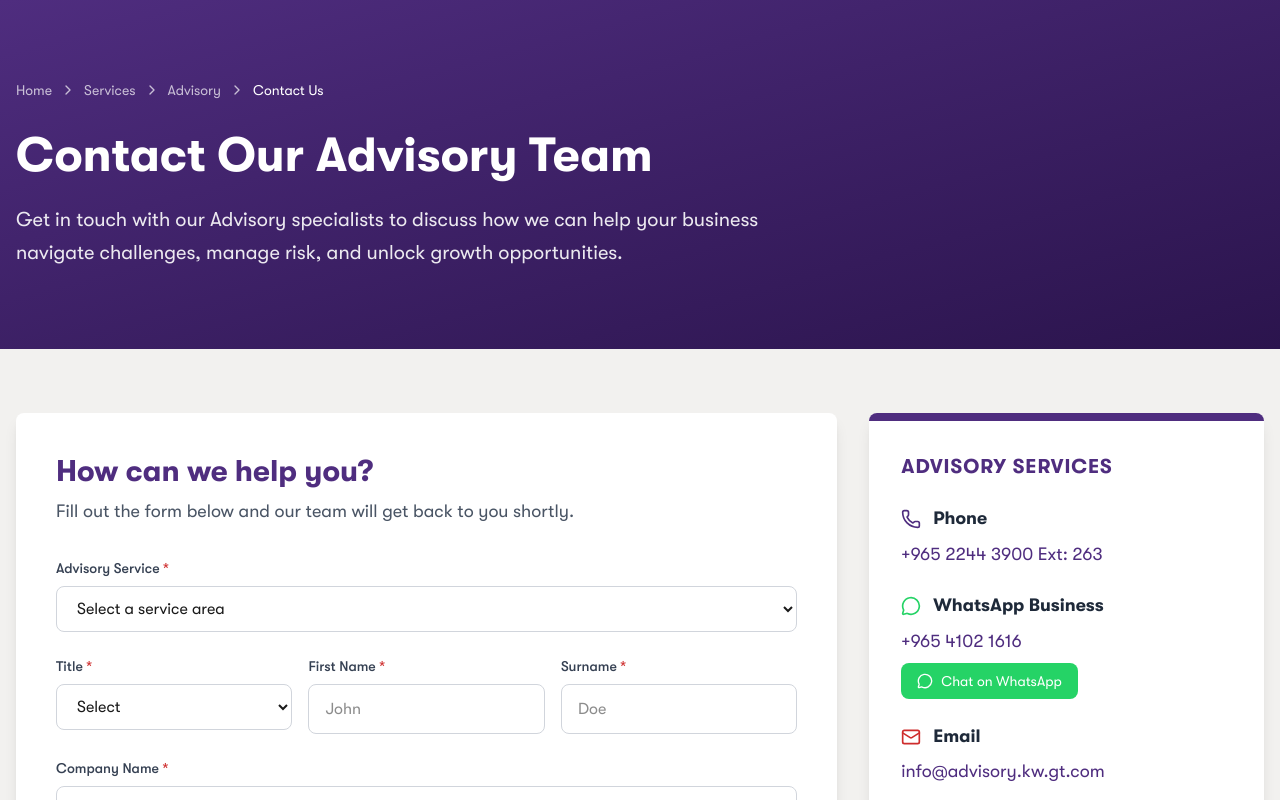
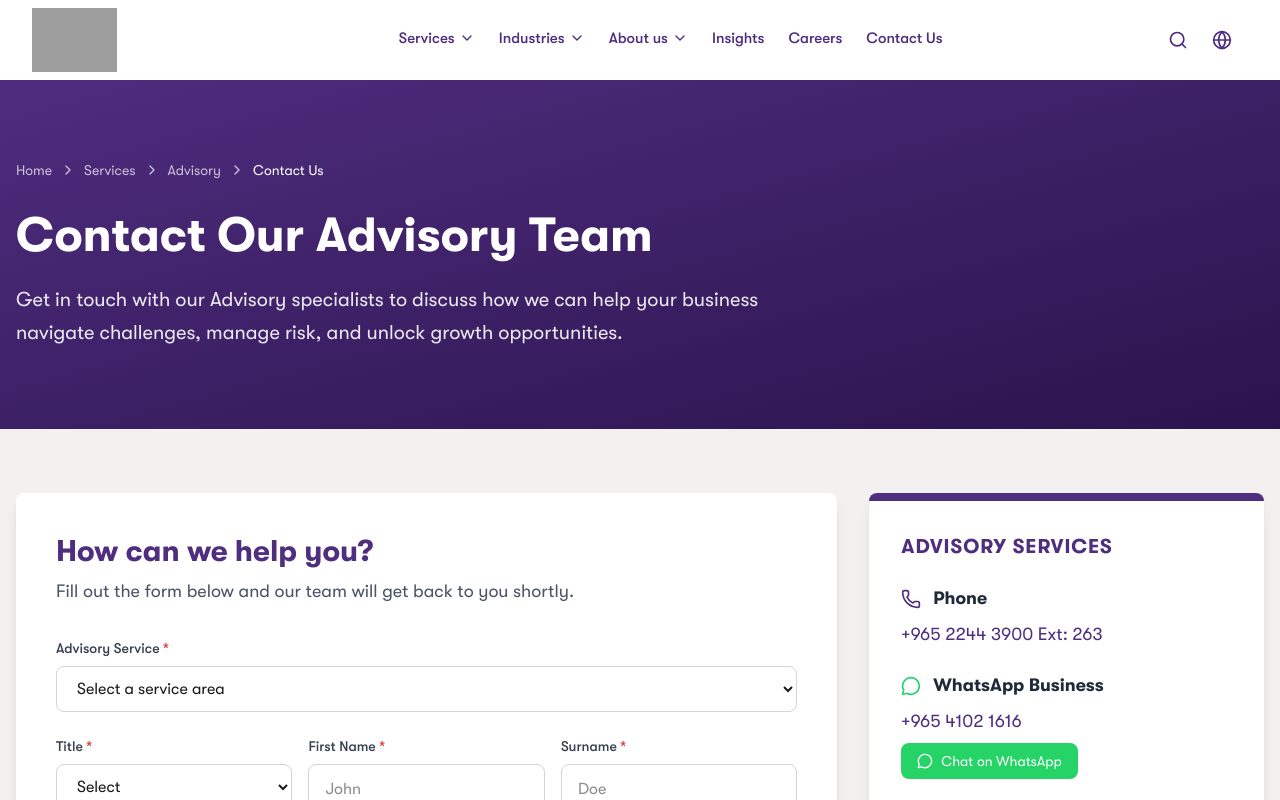
Before and after one commit to gtadvisorykw1-svg/grant-thornton-advisory, a Next.js app: page /advisory/contact in a window 1280 px wide. Shown: the top 800 px of the page. Built offline with nearby package versions, Linux system fonts and the light colour scheme; grey boxes are pictures that could not be loaded.

Commit message:
Add Header and Footer to Contact page

```diff
--- a/app/advisory/contact/page.tsx
+++ b/app/advisory/contact/page.tsx
@@ -7,6 +7,8 @@ import {
   ArrowRight, ChevronRight, Building2, FileText, Search, BarChart3
 } from 'lucide-react';
 import { motion } from 'framer-motion';
+import { Header } from '@/components/Header';
+import { Footer } from '@/components/Footer';
 
 interface FormData {
   advisoryService: string;
@@ -128,7 +130,9 @@ export default function AdvisoryContactPage() {
 
   if (isSubmitted) {
     return (
-      <div className="min-h-screen bg-gradient-to-br from-[#4f2d7f] to-[#2b144d] flex items-center justify-center px-4 py-20">
+      <div className="min-h-screen bg-white">
+        <Header />
+        <div className="bg-gradient-to-br from-[#4f2d7f] to-[#2b144d] flex items-center justify-center px-4 py-20 min-h-[80vh]">
         <motion.div initial={{ opacity: 0, scale: 0.9 }} animate={{ opacity: 1, scale: 1 }} transition={{ duration: 0.5 }} className="bg-white rounded-lg p-12 max-w-2xl w-full text-center shadow-2xl">
           <motion.div initial={{ scale: 0 }} animate={{ scale: 1 }} transition={{ delay: 0.2, type: 'spring', stiffness: 200 }} className="w-20 h-20 bg-green-100 rounded-full flex items-center justify-center mx-auto mb-8">
             <CheckCircle className="w-12 h-12 text-green-600" />
@@ -150,12 +154,15 @@ export default function AdvisoryContactPage() {
           </div>
           <Link href="/" className="text-[#4f2d7f] hover:text-[#ce2c2c] font-medium transition-colors">← Return to Home</Link>
         </motion.div>
+        </div>
+        <Footer />
       </div>
     );
   }
 
   return (
-    <>
+    <div className="min-h-screen bg-white">
+      <Header />
       <section className="bg-gradient-to-br from-[#4f2d7f] to-[#2b144d] text-white py-20">
         <div className="container mx-auto px-4 max-w-7xl">
           <nav className="mb-8">
@@ -410,6 +417,7 @@ export default function AdvisoryContactPage() {
           </div>
         </div>
       </section>
-    </>
+      <Footer />
+    </div>
   );
 }
```
